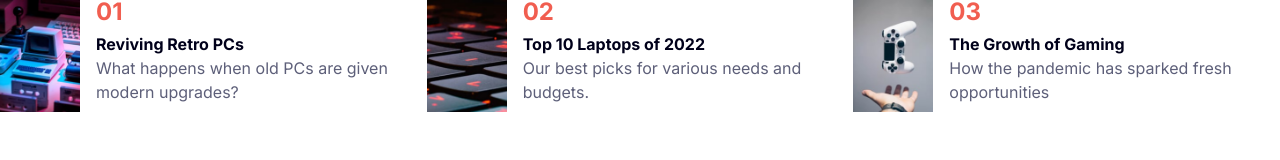
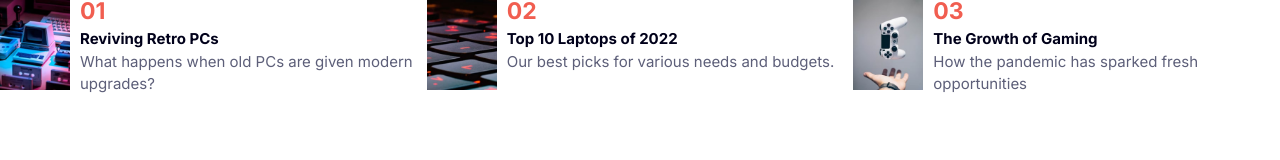
Before and after one commit to samimkabiru/news-homepage, a plain HTML site: page index.html in a window 1280 px wide. Drawn offline with Linux system fonts and the light colour scheme.

Commit message:
Make changes to the media component.

```diff
--- a/css/styles.css
+++ b/css/styles.css
@@ -4,10 +4,14 @@
   box-sizing: border-box;
 }
 
+*a {
+  cursor: pointer;
+}
+
 /* Typography */
 
 html {
-  font-size: 62.5;
+  font-size: 62.5%;
 }
 
 body {
@@ -95,14 +99,9 @@ p {
   margin-bottom: 1.5rem;
 }
 
-.media,
-.media__heading {
-  font-size: 1rem;
-}
-
 .media__image {
-  width: 5rem;
-  height: 7rem;
+  width: 7rem;
+  height: 9rem;
   object-fit: cover;
 }
 
@@ -113,7 +112,7 @@ p {
 .media__serial-number {
   margin-top: 0;
   color: hsl(5, 85%, 63%);
-  font-size: 1.5rem;
+  font-size: 2.3rem;
 }
 
 .media__heading {
```
